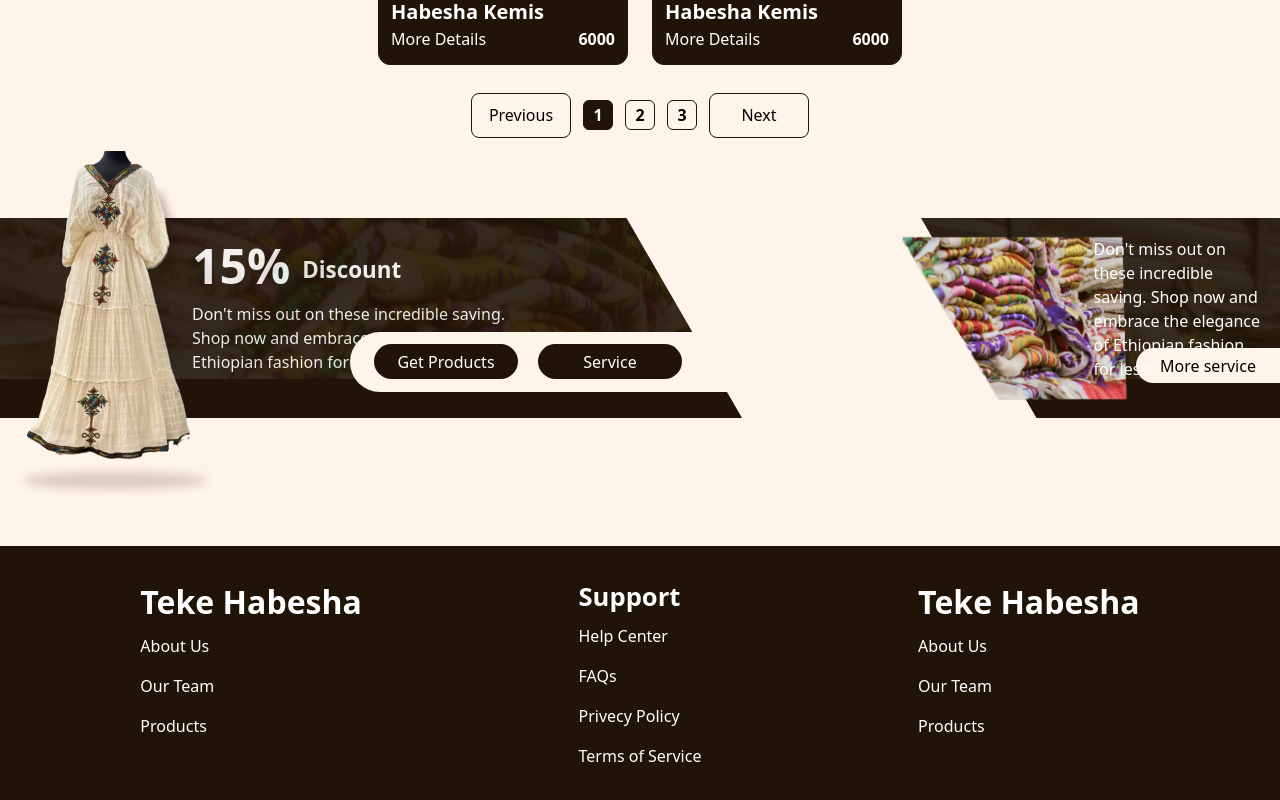
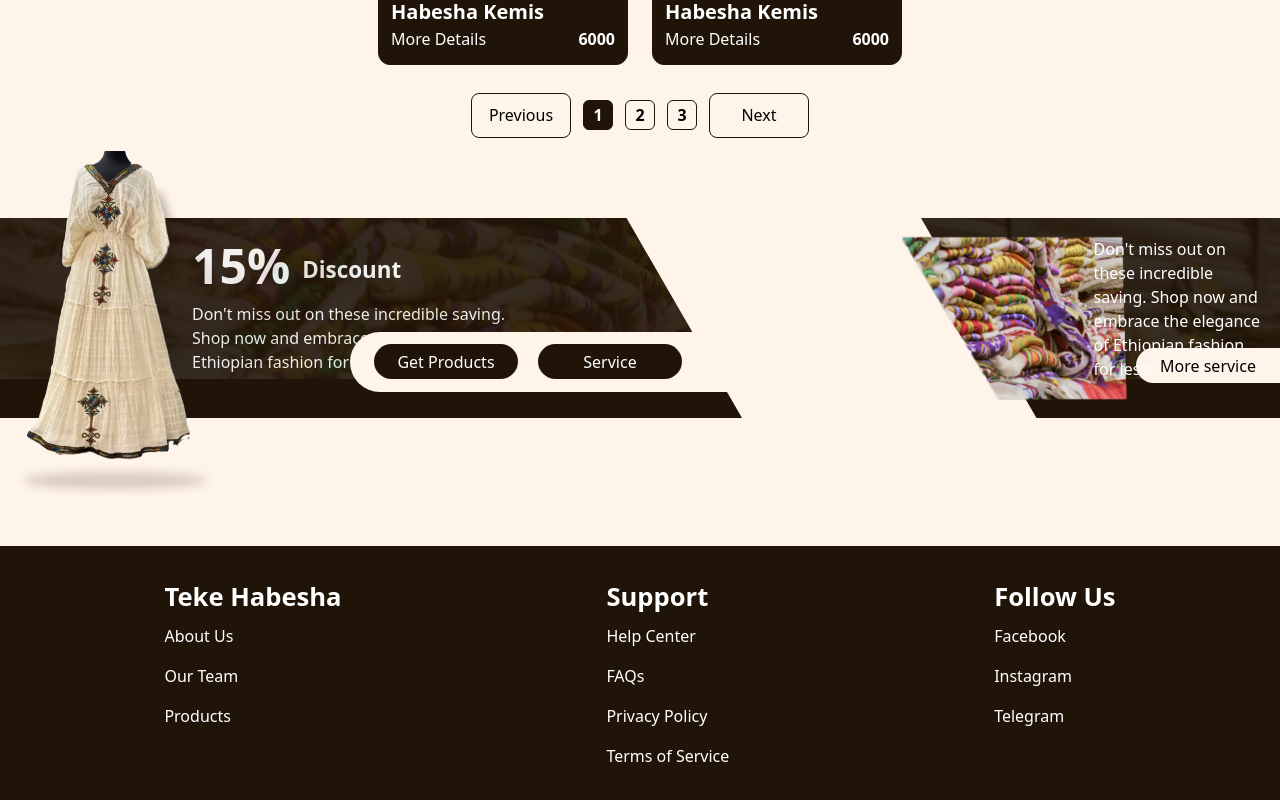
Before and after one commit to kira07Sj/Tekehabesha, a React (Vite) app: page / in a window 1280 px wide. Shown: the part 2672-3472 px from the top of the page. Built offline with nearby package versions, Linux system fonts and the light colour scheme.

Commit message:
Add: Footer 100% Completed

```diff
--- a/src/components/Footer.jsx
+++ b/src/components/Footer.jsx
@@ -1,32 +1,21 @@
 import React from 'react'
+import { FooterLinks } from '../constants'
 
 const Footer = () => {
   return (
    <section className='w-[100dvw] z-40 mt-[5rem] '>
         <div className='w-full  bg-dark-brown flex max-md:flex-col items-start justify-around   p-[2rem]'>
 
-            <div className='flex flex-col items-start justify-center'>
-                <a href="#Home"><h1 className='text-white font-bold text-[2rem] max-md:text-[1.5rem]'>Teke Habesha</h1></a>
-                <a href="#About" className='text-white my-2'>About Us</a>
-                <a href="#About" className='text-white my-2'>Our Team</a>
-                <a href="#Products" className='text-white my-2'>Products</a>
-            </div>
+            {FooterLinks.map((items)=>(
 
-            <div className='flex flex-col items-start justify-center'>
-                <a href="#Home"><h1 className='text-white font-bold text-[1.6rem] max-md:text-[1.3rem]'>Support</h1></a>
-                <a href="https://t.me/Kira07sj" className='text-white my-2'>Help Center</a>
-                <a href="https://t.me/Kira07sj" className='text-white my-2'>FAQs</a>
-                <a href="https://t.me/Kira07sj" className='text-white my-2'>Privecy Policy</a>
-                <a href="https://t.me/Kira07sj" className='text-white my-2'>Terms of Service</a>
+                <div key={items.id} className='flex flex-col items-start justify-center'>
+                <a href="#Home"><h1 className='text-white font-bold text-[1.6rem] max-md:text-[1.2rem]'>{items.title}</h1></a>
+                {items.TheLinks.map((Links)=>(
+                    <a key={Links.id} href={Links.link} className='text-white my-2'>{Links.title}</a>
+                ))}
+                </div>
 
-            </div>
-
-            <div className='flex flex-col items-start justify-center'>
-                <a href="#Home"><h1 className='text-white font-bold text-[2rem] max-md:text-[1.5rem]'>Teke Habesha</h1></a>
-                <a href="#About" className='text-white my-2'>About Us</a>
-                <a href="#About" className='text-white my-2'>Our Team</a>
-                <a href="#Products" className='text-white my-2'>Products</a>
-            </div>
+            ))}
 
         </div>
    </section>
--- a/src/constants/index.js
+++ b/src/constants/index.js
@@ -17,3 +17,43 @@ export const ProductInfo = [
     {id:'8', title:'Habesha Kemis',imageUrl:'/assets/products/8.jpg',price:'6000' },
 
 ]
+
+export const FooterLinks = [
+    {
+        id:'1',
+        title:'Teke Habesha',
+        TheLinks:[
+            { id:'1', title:'About Us', link:'#About'},
+            { id:'2', title:'Our Team', link:'#About'},
+            { id:'3', title:'Products', link:'#Product'},
+
+        ]
+
+    },
+
+    {
+        id:'2',
+        title:'Support',
+        TheLinks:[
+            { id:'1', title:'Help Center', link:'https://t.me/Tekehabesha'},
+            { id:'2', title:'FAQs', link:'https://t.me/Tekehabesha'},
+            { id:'3', title:'Privacy Policy', link:'https://t.me/Tekehabesha'},
+            { id:'4', title:'Terms of Service', link:'https://t.me/Tekehabesha'},
+
+
+        ]
+
+    },
+
+    {
+        id:'3',
+        title:'Follow Us',
+        TheLinks:[
+            { id:'1', title:'Facebook', link:'#About'},
+            { id:'2', title:'Instagram', link:'#About'},
+            { id:'3', title:'Telegram', link:'https://t.me/Tekehabesha'},
+
+        ]
+
+    },
+]
```
